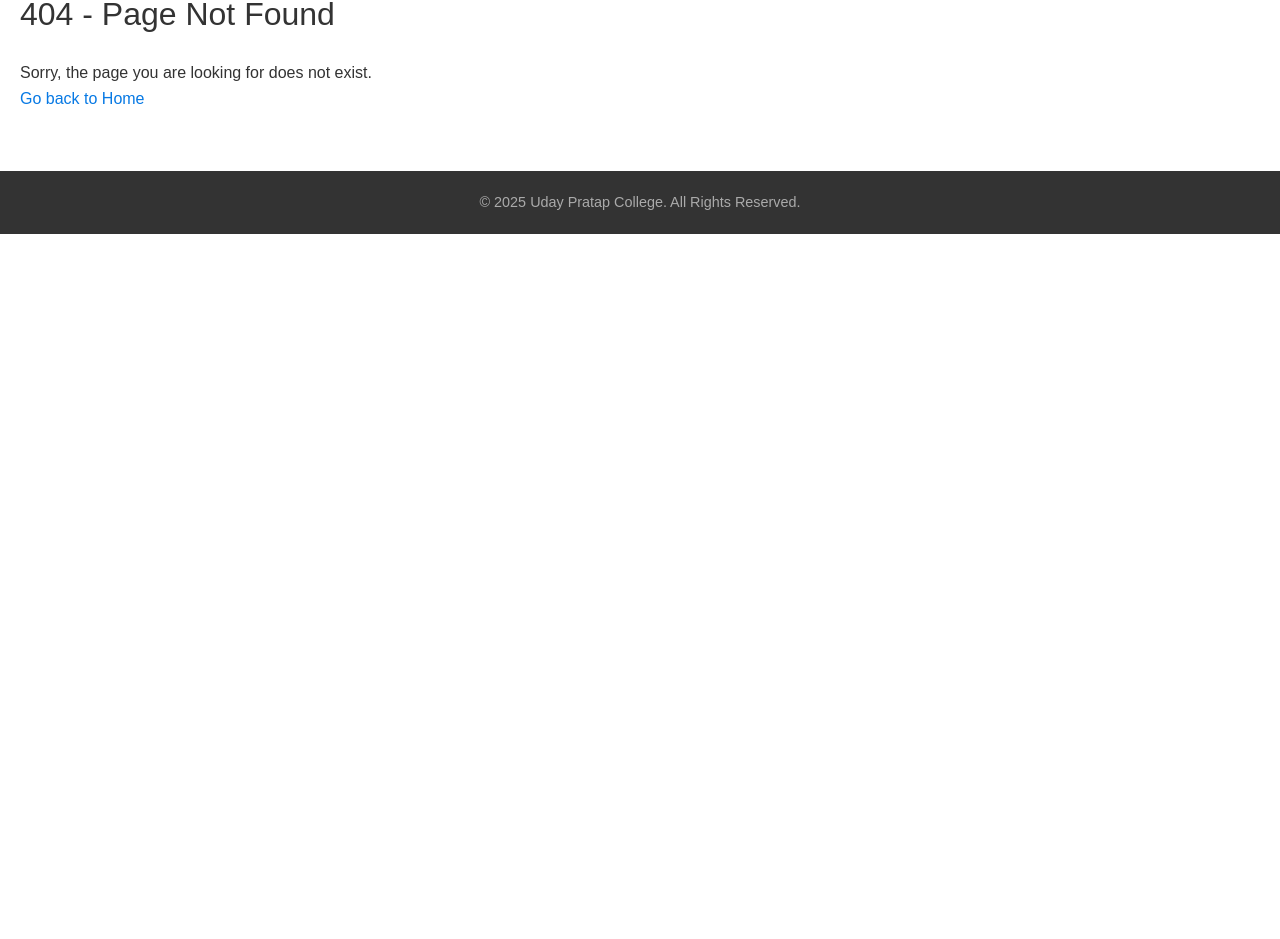
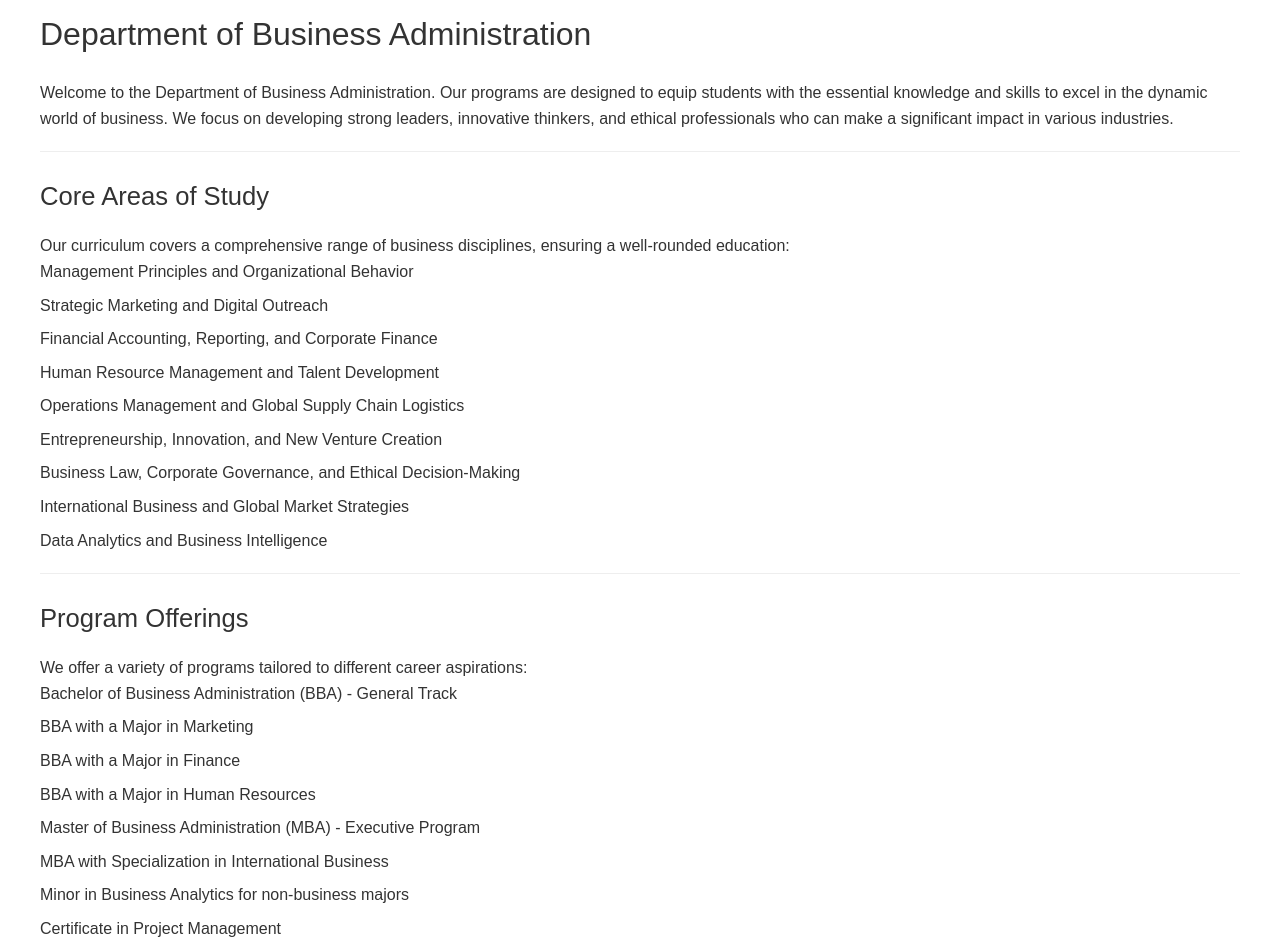
Before and after one commit to insatiatedsoulcode/college-website-react, a React (Create React App) app: page /academics/business-administration in a window 1280 px wide. Shown: the part 158-1097 px from the top of the page. Before the commit the page ends 800 px from the top, so only its background shows below. Built offline with nearby package versions, Linux system fonts and the light colour scheme.

Commit message:
arts and humities page at 12:15 am

```diff
--- a/src/App.js
+++ b/src/App.js
@@ -15,6 +15,7 @@ import ContactPage from './pages/ContactPage';
 import ComputerSciencePage from './pages/ComputerSciencePage';
 import NotFoundPage from './pages/NotFoundPage'; // Assuming you have this
 import ArtsHumanitiesPage from './pages/ArtsHumanitiesPage';
+import BusinessAdminPage from './pages/BusinessAdminPage';
 
 import './style.css';
 
@@ -44,6 +45,7 @@ function App() {
           <Route path="academics" element={<AcademicsPage />} />
           <Route path="academics/computer-science" element={<ComputerSciencePage />} />
           <Route path="/academics/arts-humanities" element={<ArtsHumanitiesPage />} />
+          <Route path="academics/business-administration" element={<BusinessAdminPage />} />
           {/* Add routes for other departments similarly */}
           {/* <Route path="academics/arts-humanities" element={<ArtsPage />} /> */}
           {/* <Route path="academics/business-administration" element={<BusinessPage />} /> */}
--- a/src/pages/ArtsHumanitiesPage.js
+++ b/src/pages/ArtsHumanitiesPage.js
@@ -1,16 +1,52 @@
 // src/pages/ArtsHumanitiesPage.js
 import React from 'react';
 import { Link } from 'react-router-dom';
-import artsDeptBanner from '../assets/images/arts-banner.jpg'; // 1. IMPORT A SUITABLE BANNER/MAIN IMAGE for this page
-                                                              //    (replace with your actual image file)
+// Ensure this path is correct and the image exists.
+// If you created an SVG, it might be 'arts-banner.svg'
+import artsDeptBanner from '../assets/images/arts-banner.jpg';
 
 function ArtsHumanitiesPage() {
   return (
-    <div className="department-page">
+    // Outermost container for the page
+    <div
+      className="department-page"
+      style={{
+        display: 'flex',         // Use flexbox to arrange children
+        flexDirection: 'column', // Stack children vertically (banner on top, text below)
+        // Set a minimum height for the page content area.
+        // '100vh' would try to make it full viewport height.
+        // If you have a global header/footer, you might need to calculate this
+        // e.g., minHeight: 'calc(100vh - HeaderHeight - FooterHeight)'
+        // For simplicity here, let's make it take up a significant portion of the viewport.
+        // Adjust this value as needed for your overall layout.
+        minHeight: '85vh', // Example: makes this component try to fill 85% of viewport height
+        width: '100%',     // Take full available width from its parent
+      }}
+    >
       {/* 1. Department Banner/Header Image */}
-      <img src={artsDeptBanner} alt="Department of Arts & Humanities Banner" style={{ width: '100%', maxHeight: '300px', objectFit: 'cover' }} />
+      <img
+        src={artsDeptBanner}
+        alt="Department of Arts & Humanities Banner"
+        style={{
+          width: '100%',       // Banner takes full width of its container
+          maxHeight: '300px',  // Max height for the banner, as in your original code
+          objectFit: 'fill',   // Stretches image to fill, as in your original code
+          flexShrink: 0        // Prevents the banner from shrinking if space is limited
+        }}
+      />
 
-      <div style={{ padding: '20px' }}>
+      {/* Div containing the textual content */}
+      <div
+        style={{
+          padding: '20px',     // Existing padding for inner content
+          flexGrow: 1,         // This div will grow to fill available vertical space after the banner
+          overflowY: 'auto',   // Adds a vertical scrollbar if content exceeds the div's height
+          // Optional: Set a background color if needed for text readability,
+          // especially if the parent container or body has a different background.
+          // backgroundColor: '#ffffff', // Example: white background
+          boxSizing: 'border-box' // Ensures padding is included within the width/height
+        }}
+      >
         <h2>Department of Arts & Humanities</h2>
         <p>
           Welcome to the Department of Arts & Humanities. Our department offers a vibrant exploration into the realms of
@@ -40,7 +76,7 @@ function ArtsHumanitiesPage() {
           about teaching. (Content about faculty can be added here).
         </p>
 
-        <hr style={{ margin: '20px 0' }} />
+        <hr style={{ margin: '3px 0' }} /> {/* Your original smaller margin hr */}
 
         <h3>Why Study Arts & Humanities?</h3>
         <p>
--- /dev/null
+++ b/src/pages/BusinessAdminPage.js
@@ -0,0 +1,94 @@
+// src/pages/BusinessAdminPage.js
+import React from 'react';
+import { Link } from 'react-router-dom'; // Import Link for navigation
+
+function BusinessAdminPage() {
+  return (
+    <div className="department-page" style={{ padding: '20px' }}>
+      {/* Page Title */}
+      <h2>Department of Business Administration</h2>
+
+      {/* Introductory paragraph */}
+      <p>
+        Welcome to the Department of Business Administration. Our programs are designed to equip students
+        with the essential knowledge and skills to excel in the dynamic world of business. We focus on
+        developing strong leaders, innovative thinkers, and ethical professionals who can make a significant
+        impact in various industries.
+      </p>
+
+      <hr style={{ margin: '20px 0' }} />
+
+      {/* Section for Core Areas of Study */}
+      <h3>Core Areas of Study</h3>
+      <p>
+        Our curriculum covers a comprehensive range of business disciplines, ensuring a well-rounded education:
+      </p>
+      <ul>
+        <li>Management Principles and Organizational Behavior</li>
+        <li>Strategic Marketing and Digital Outreach</li>
+        <li>Financial Accounting, Reporting, and Corporate Finance</li>
+        <li>Human Resource Management and Talent Development</li>
+        <li>Operations Management and Global Supply Chain Logistics</li>
+        <li>Entrepreneurship, Innovation, and New Venture Creation</li>
+        <li>Business Law, Corporate Governance, and Ethical Decision-Making</li>
+        <li>International Business and Global Market Strategies</li>
+        <li>Data Analytics and Business Intelligence</li>
+      </ul>
+
+      <hr style={{ margin: '20px 0' }} />
+
+      {/* Section for Program Offerings */}
+      <h3>Program Offerings</h3>
+      <p>We offer a variety of programs tailored to different career aspirations:</p>
+      <ul>
+        <li>Bachelor of Business Administration (BBA) - General Track</li>
+        <li>BBA with a Major in Marketing</li>
+        <li>BBA with a Major in Finance</li>
+        <li>BBA with a Major in Human Resources</li>
+        <li>Master of Business Administration (MBA) - Executive Program</li>
+        <li>MBA with Specialization in International Business</li>
+        <li>Minor in Business Analytics for non-business majors</li>
+        <li>Certificate in Project Management</li>
+        {/* Add more specific programs as needed */}
+      </ul>
+
+      <hr style={{ margin: '20px 0' }} />
+
+      {/* Section for Faculty */}
+      <h3>Our Esteemed Faculty</h3>
+      <p>
+        The Department of Business Administration boasts a diverse and experienced faculty. Our professors are
+        not only accomplished scholars with significant research contributions but also seasoned industry
+        professionals who bring real-world insights into the classroom. They are committed to student success
+        through mentorship and engaging teaching methodologies.
+      </p>
+
+      <hr style={{ margin: '20px 0' }} />
+
+      {/* Section for Career Opportunities */}
+      <h3>Career Opportunities</h3>
+      <p>
+        Graduates from our Business Administration programs are well-prepared for a wide array of rewarding
+        career paths across various sectors, including:
+      </p>
+      <ul>
+        <li>Management and Leadership Roles (e.g., Project Manager, Operations Manager)</li>
+        <li>Business Consulting and Analysis (e.g., Management Consultant, Business Analyst)</li>
+        <li>Financial Services (e.g., Financial Analyst, Investment Banker, Portfolio Manager)</li>
+        <li>Marketing and Sales (e.g., Marketing Manager, Brand Manager, Sales Director)</li>
+        <li>Human Resources (e.g., HR Manager, Talent Acquisition Specialist)</li>
+        <li>Entrepreneurship (Founding and managing their own businesses)</li>
+      </ul>
+
+      <hr style={{ margin: '20px 0' }} />
+
+      {/* Link back to the main academics page */}
+      <Link to="/academics" className="btn btn-secondary" style={{ textDecoration: 'none' }}>
+        &larr; Back to All Departments
+      </Link>
+    </div>
+  );
+}
+
+// Default export of the component
+export default BusinessAdminPage;
```
